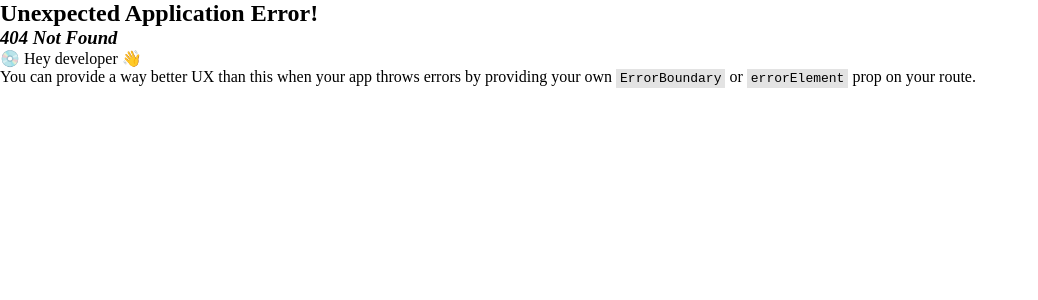
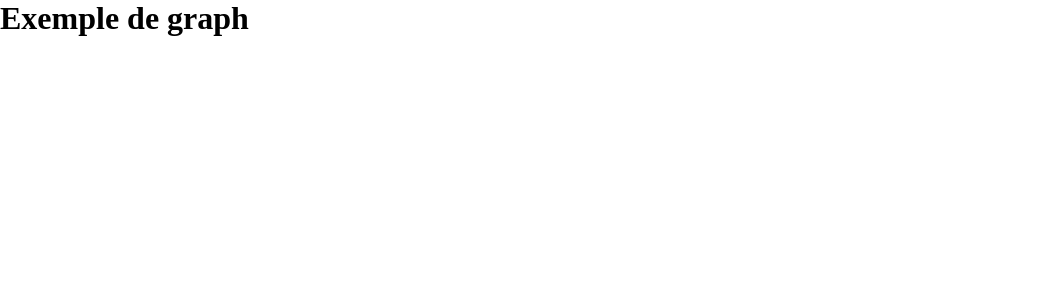
Before and after one commit to brrrrrbrrrr/hackathon-wcs-lyon-vite, a React (Vite) app: page /datagraph in a window 1280 px wide. Before the commit this address had no page. Shown: the top 300 px of the page, without its empty margins (0-1038 px from the left). Built offline with nearby package versions, Linux system fonts and the light colour scheme.

Commit message:
create datagraph file + datagraph component + datagraph.css andadd route datagraph in main

```diff
--- /dev/null
+++ b/src/components/datagraph/DataGraph.jsx
@@ -0,0 +1,8 @@
+import "./DataGraphStyle.css"
+
+export default function DataGraph(){
+
+    return(
+        <h1>Exemple de graph</h1>
+    )
+}
```
Also changed, not shown: src/main.jsx (+8 -2 lines), src/components/datagraph/DataGraphStyle.css (added).
